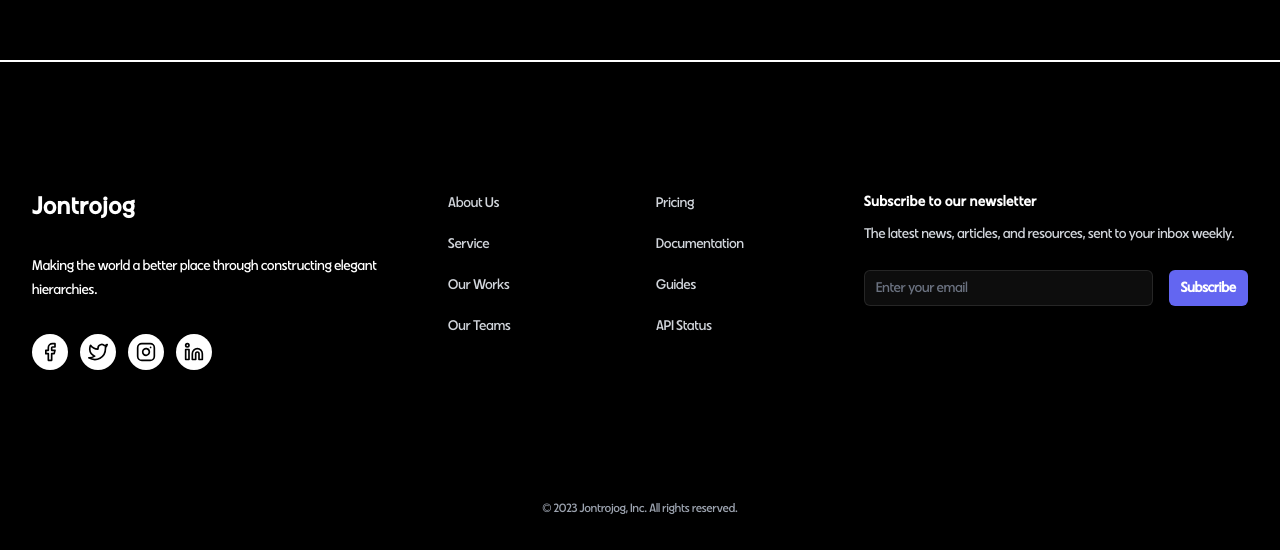
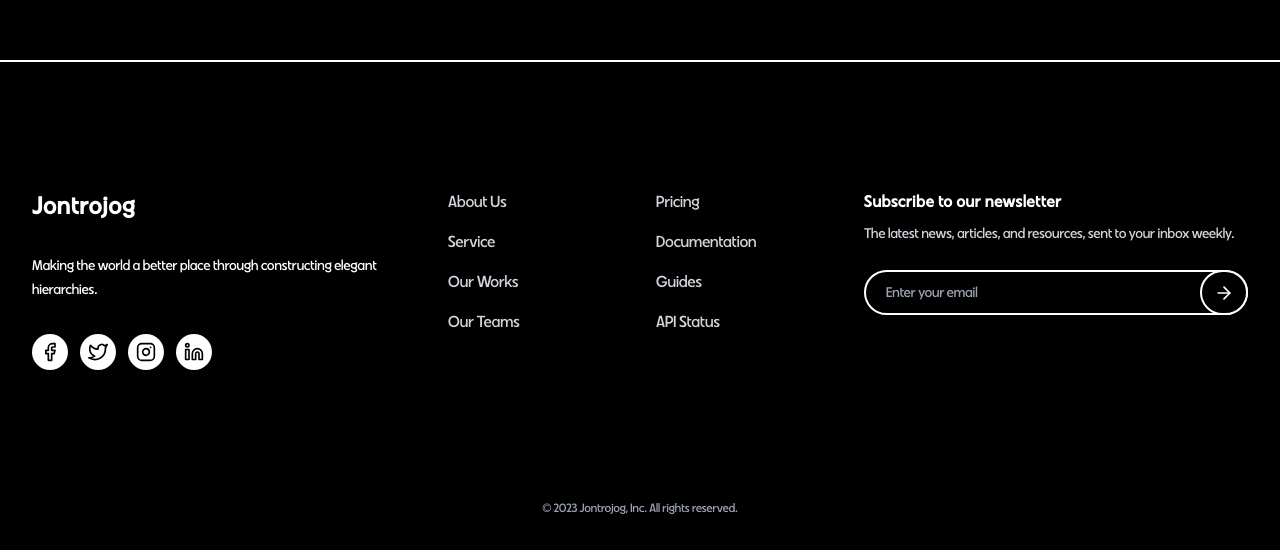
Before and after one commit to afiatamanna06/jontrojog-landing, a Next.js app: page / in a window 1280 px wide. Shown: the part 740-1290 px from the top of the page. Built offline with nearby package versions, Linux system fonts and the light colour scheme.

Commit message:
Fix newsletter input style

```diff
--- a/components/footer/Footer.tsx
+++ b/components/footer/Footer.tsx
@@ -1,8 +1,9 @@
-import Link from "next/link";
-import { footerLinks, socialLinks } from "./FooterData";
+import Link from 'next/link'
+import { FiArrowRight } from 'react-icons/fi'
+import { footerLinks, socialLinks } from './FooterData'
 
 export default function Footer() {
-  const date = new Date().getFullYear().toString();
+  const date = new Date().getFullYear().toString()
   return (
     <footer className="border-t-2 border-black dark:border-t-2 dark:border-white flex justify-center">
       <div className="max-w-7xl px-6 pb-8 pt-16 sm:pt-24 lg:px-8 lg:pt-32">
@@ -17,10 +18,14 @@ export default function Footer() {
             </p>
             <div className="flex space-x-3 text-white dark:text-black">
               {socialLinks.map((item) => (
-                  <Link key={item.path} href={item.path} className="bg-black dark:bg-[#ffffffff] rounded-full p-2">
-                    {item.Icon}
-                  </Link>
-                ))}
+                <Link
+                  key={item.path}
+                  href={item.path}
+                  className="bg-black dark:bg-[#ffffffff] rounded-full p-2"
+                >
+                  {item.Icon}
+                </Link>
+              ))}
             </div>
           </div>
           <div className="mt-16 grid grid-cols-1 md:grid-cols-2 gap-8 xl:col-span-2 xl:mt-0">
@@ -31,7 +36,7 @@ export default function Footer() {
                     <li key={item.name}>
                       <Link
                         href={item.href}
-                        className="text-sm leading-6 dark:text-gray-300 dark:hover:text-white"
+                        className="leading-6 dark:text-gray-300 dark:hover:text-white"
                       >
                         {item.name}
                       </Link>
@@ -45,11 +50,10 @@ export default function Footer() {
                     <li key={item.name}>
                       <Link
                         href={item.href}
-                        className="text-sm leading-6 dark:text-gray-300 dark:hover:text-white"
+                        className="leading-6 dark:text-gray-300 dark:hover:text-white"
                       >
                         {item.name}
-                      </Link
-                      >
+                      </Link>
                     </li>
                   ))}
                 </ul>
@@ -57,33 +61,22 @@ export default function Footer() {
             </div>
             <div className="md:grid md:grid-cols-1 md:gap-8">
               <div className="mt-10 xl:mt-0">
-                <h3 className="text-sm font-semibold leading-6 dark:text-white tracking-wider">
+                <h3 className="font-semibold leading-6 dark:text-white tracking-wider">
                   Subscribe to our newsletter
                 </h3>
                 <p className="mt-2 text-sm leading-6 dark:text-gray-300">
                   The latest news, articles, and resources, sent to your inbox
                   weekly.
                 </p>
-                <form className="mt-6 sm:flex sm:max-w-md">
-                  <label htmlFor="email-address" className="sr-only">
-                    Email address
-                  </label>
+                <form className="relative mt-6 sm:flex sm:max-w-md">
                   <input
                     type="email"
-                    name="email-address"
-                    id="email-address"
-                    autoComplete="email"
-                    required
-                    className="w-full min-w-0 appearance-none rounded-md border-0 bg-white/5 px-3 py-1.5 text-base dark:text-white shadow-sm ring-1 ring-inset ring-white/10 placeholder:text-gray-500 focus:ring-2 focus:ring-inset focus:ring-indigo-500 sm:w-64 sm:text-sm sm:leading-6 xl:w-full"
+                    name="email"
+                    className="w-full h-[100%] rounded-full ring-0 outline-0 font-medium placeholder:font-medium focus:ring-0 text-black dark:text-white border-2 border-black dark:border-2 dark:border-white bg-white dark:bg-black py-3 pl-5 sm:text-sm sm:leading-6"
                     placeholder="Enter your email"
                   />
-                  <div className="mt-4 sm:ml-4 sm:mt-0 sm:flex-shrink-0">
-                    <button
-                      type="submit"
-                      className="flex w-full items-center justify-center rounded-md bg-indigo-500 px-3 py-2 text-sm font-semibold text-white shadow-sm hover:bg-indigo-400 focus-visible:outline focus-visible:outline-2 focus-visible:outline-offset-2 focus-visible:outline-indigo-500"
-                    >
-                      Subscribe
-                    </button>
+                  <div className="absolute cursor-pointer inset-y-0 right-0 flex items-center border-2 border-black dark:border-2 dark:border-white bg-white dark:bg-black text-black dark:text-white rounded-full p-3">
+                    <FiArrowRight size={20} />
                   </div>
                 </form>
               </div>
@@ -97,5 +90,5 @@ export default function Footer() {
         </div>
       </div>
     </footer>
-  );
+  )
 }
```
